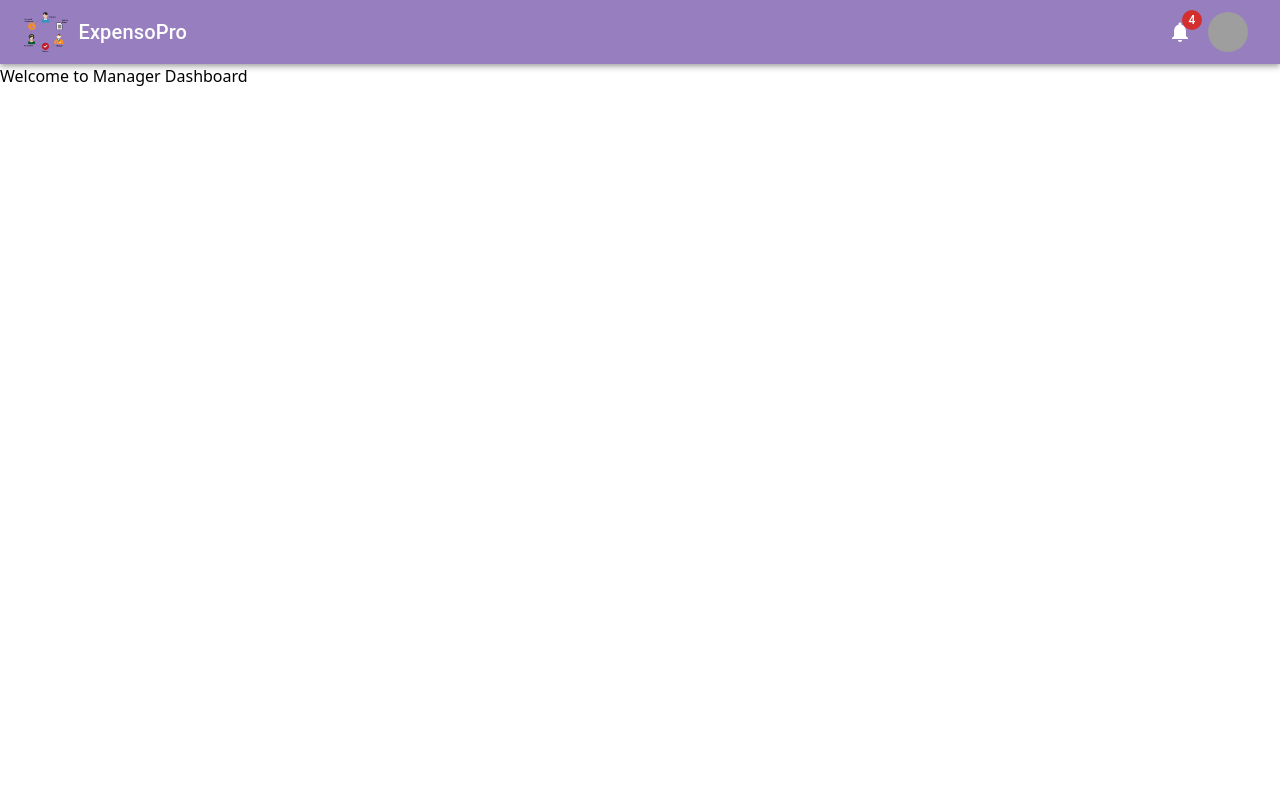
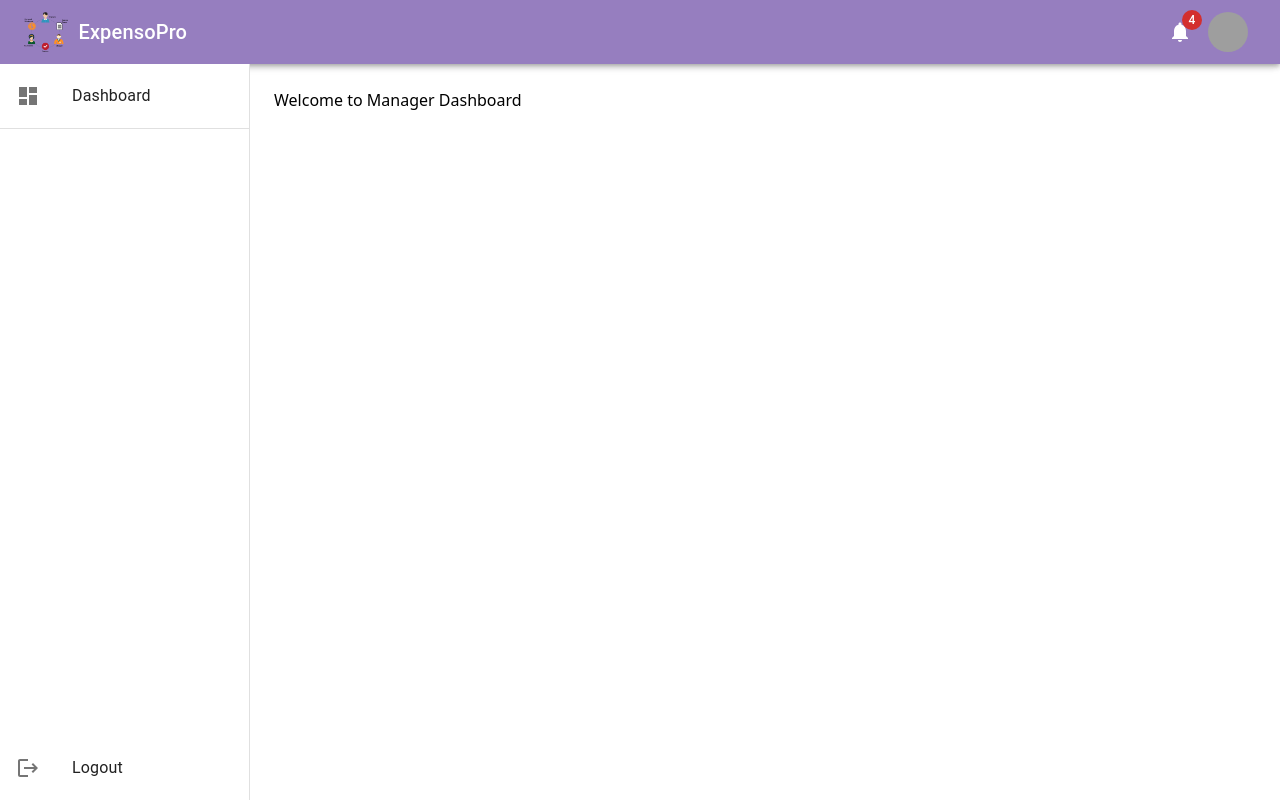
Before and after one commit to srprajwal/EnterpriseExpenseManagementSystem, a React (Vite) app in the folder frontend/: page /manager-dashboard in a window 1280 px wide. Built offline with nearby package versions, Linux system fonts and the light colour scheme; grey boxes are pictures that could not be loaded.

Commit message:
Manager sidebar component

```diff
--- a/frontend/src/pages/Layout/Header.jsx
+++ b/frontend/src/pages/Layout/Header.jsx
@@ -3,12 +3,10 @@ import { AppBar, Toolbar, Typography, IconButton, Menu, MenuItem, Avatar, Badge
 import NotificationsIcon from "@mui/icons-material/Notifications";
 import { useNavigate } from "react-router-dom";
 import logo from "../../assets/Logo/logo_company.png";
-import { useAuth } from "../../context/AuthContext"; // Import the useAuth hook
 
 const Header = ({ user }) => {
   const [anchorEl, setAnchorEl] = useState(null);
   const navigate = useNavigate();
-  const { logout } = useAuth(); // Access the logout function from the context
 
   const handleMenuOpen = (event) => {
     setAnchorEl(event.currentTarget);
@@ -18,12 +16,8 @@ const Header = ({ user }) => {
     setAnchorEl(null);
   };
 
-  const handleLogout = () => {
-    logout(); // Call the logout function from the AuthContext
-  };
-
   return (
-    <AppBar position="static" sx={{ backgroundColor: "#967ebf" }}>
+    <AppBar position="fixed" sx={{ backgroundColor: "#967ebf" }}>
       <Toolbar>
         {/* Logo & Website Name */}
         <Typography variant="h6" sx={{ flexGrow: 1, display: "flex", alignItems: "center" }}>
@@ -33,7 +27,7 @@ const Header = ({ user }) => {
 
         {/* Notification Icon */}
         <IconButton color="inherit">
-          <Badge badgeContent={4} color="error"> {/* Change "3" to dynamic count */}
+          <Badge badgeContent={4} color="error"> {/* Change "4" to dynamic count */}
             <NotificationsIcon />
           </Badge>
         </IconButton>
@@ -43,10 +37,9 @@ const Header = ({ user }) => {
           <Avatar src={user?.profilePic || "/default-avatar.png"} />
         </IconButton>
 
-        {/* Profile Menu */}
+        {/* Profile Menu (Only Profile Option) */}
         <Menu anchorEl={anchorEl} open={Boolean(anchorEl)} onClose={handleMenuClose}>
           <MenuItem onClick={() => navigate("/profile")}>Profile</MenuItem>
-          <MenuItem onClick={handleLogout}>Logout</MenuItem>
         </Menu>
       </Toolbar>
     </AppBar>
--- /dev/null
+++ b/frontend/src/pages/Layout/Sidebar.jsx
@@ -0,0 +1,74 @@
+import React from "react";
+import { Drawer, List, ListItem, ListItemButton, ListItemIcon, ListItemText, Divider, Box } from "@mui/material";
+import DashboardIcon from "@mui/icons-material/Dashboard";
+import ReceiptIcon from "@mui/icons-material/Receipt";
+import PeopleIcon from "@mui/icons-material/People";
+import BarChartIcon from "@mui/icons-material/BarChart";
+import SettingsIcon from "@mui/icons-material/Settings";
+import LogoutIcon from "@mui/icons-material/Logout";
+import { useNavigate } from "react-router-dom";
+import { useAuth } from "../../context/AuthContext";
+
+const Sidebar = () => {
+  const navigate = useNavigate();
+  const { auth, logout } = useAuth();
+  const userRole = auth.role; // EMPLOYEE or MANAGER
+
+  const menuItems = [
+    { text: "Dashboard", icon: <DashboardIcon />, path: "/" },
+    { text: "My Expenses", icon: <ReceiptIcon />, path: "/expenses", roles: ["EMPLOYEE"] },
+    { text: "Expense Requests", icon: <ReceiptIcon />, path: "/expense-requests", roles: ["MANAGER"] },
+    { text: "Team Members", icon: <PeopleIcon />, path: "/team", roles: ["MANAGER"] },
+    { text: "Analytics", icon: <BarChartIcon />, path: "/analytics", roles: ["MANAGER"] },
+    { text: "Settings", icon: <SettingsIcon />, path: "/settings", roles: ["EMPLOYEE", "MANAGER"] },
+  ];
+
+  return (
+    <Drawer
+      variant="permanent"
+      sx={{
+        width: 250,
+        flexShrink: 0,
+        top: "64px", // Adjust based on your AppBar height
+        height: "calc(100% - 64px)", // Adjust height to fill remaining space
+        display: "flex",
+        flexDirection: "column",
+        [`& .MuiDrawer-paper`]: {
+          width: 250,
+          boxSizing: "border-box",
+          top: "64px",
+          height: "calc(100% - 64px)",
+          display: "flex",
+          flexDirection: "column",
+        },
+      }}
+    >
+      <List>
+        {menuItems
+          .filter((item) => !item.roles || item.roles.includes(userRole))
+          .map((item) => (
+            <ListItem key={item.text} disablePadding>
+              <ListItemButton onClick={() => navigate(item.path)}>
+                <ListItemIcon>{item.icon}</ListItemIcon>
+                <ListItemText primary={item.text} />
+              </ListItemButton>
+            </ListItem>
+          ))}
+      </List>
+      <Divider />
+
+      {/* Logout Button at the Bottom */}
+      <Box sx={{ flexGrow: 1 }} />
+      <List>
+        <ListItem disablePadding>
+          <ListItemButton onClick={logout}>
+            <ListItemIcon><LogoutIcon /></ListItemIcon>
+            <ListItemText primary="Logout" />
+          </ListItemButton>
+        </ListItem>
+      </List>
+    </Drawer>
+  );
+};
+
+export default Sidebar;
--- a/frontend/src/pages/ManagerDashboard/ManagerDashboard.jsx
+++ b/frontend/src/pages/ManagerDashboard/ManagerDashboard.jsx
@@ -1,14 +1,20 @@
 import React from "react";
 import Header from "../../pages/Layout/Header";
+import Sidebar from "../../pages/Layout/Sidebar";
+import { Box } from "@mui/material";
 
 const ManagerDashboard = () => {
   const user = { name: "Jane Doe", profilePic: "/manager-pic.jpg" };
 
   return (
-    <>
-      <Header user={user} />
-      <h1>Welcome to Manager Dashboard</h1>
-    </>
+    <Box display="flex"> {/* Outer container in row direction */}
+      <Header user={user} /> {/* Fixed Header at the top */}
+      <Sidebar /> {/* Sidebar positioned below Header in its own component */}
+      <Box flexGrow={1} padding={3} marginTop="64px"> {/* Main content with marginTop */}
+        <h1>Welcome to Manager Dashboard</h1>
+        {/* Your other dashboard content */}
+      </Box>
+    </Box>
   );
 };
 
```
